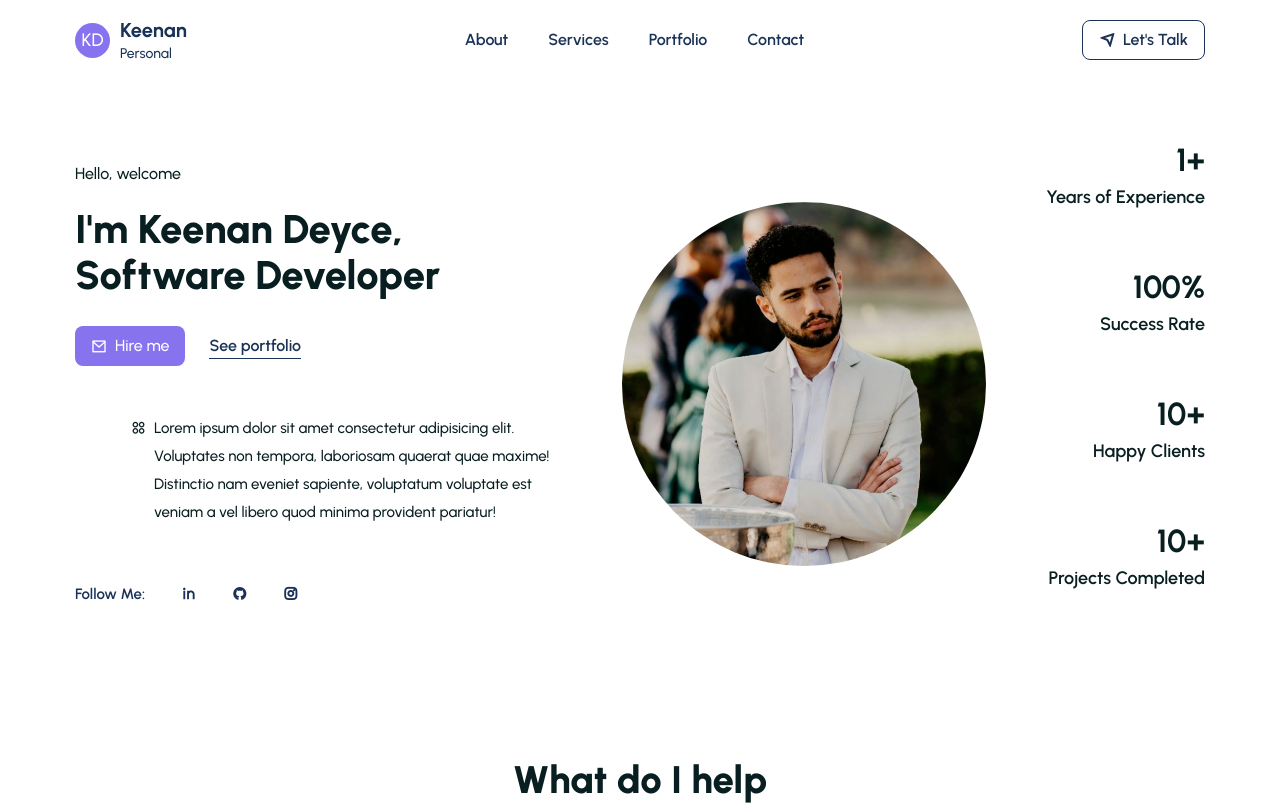
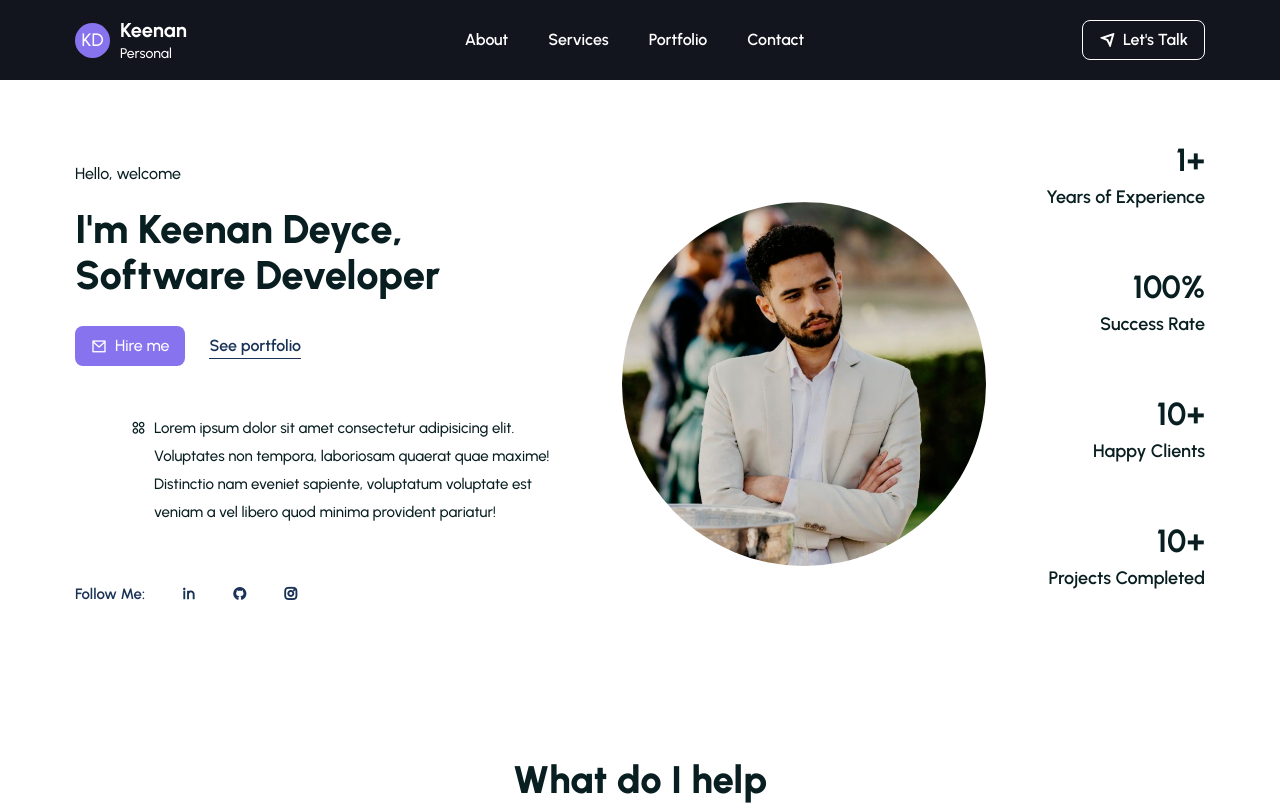
Before and after one commit to 1deyce/reactportfolio, a React (Create React App) app: page / in a window 1280 px wide. Shown: the top 805 px of the page. Built offline with nearby package versions, Linux system fonts and the light colour scheme.

Commit message:
Update_8

```diff
--- a/src/App.css
+++ b/src/App.css
@@ -24,3 +24,14 @@ body {
 section {
   padding: 50px 0;
 }
+
+.sticky__header {
+  width: 100%;
+  height: 80px;
+  line-height: 80px;
+  position: sticky;
+  top: 0;
+  left: 0;
+  background: #fff;
+
+}
--- a/src/components/Footer/Footer.jsx
+++ b/src/components/Footer/Footer.jsx
@@ -1,13 +1,17 @@
 import React from 'react';
 
 const Footer = () => {
-    return <footer className='bg-[#12141e] pt-12'>
+
+    const year = new Date().getFullYear();
+
+    return (
+        <footer className='bg-[#12141e] pt-12'>
 
         {/* =========== footer top =========== */}
         <div className='container'>
             <div className='sm:flex items-center justify-between md:gap-8'>
                 <div className='w-full sm:w-1/2'>
-                    <h2 className='text-[26px] leading-10 text-white font-[600] mb-5 md:text-[2rem] '>
+                    <h2 className='text-[26px] leading-10 text-white font-[600] mb-5 md:text-[2rem]'>
                         Do you want to make beautiful products?
                     </h2>
                     <a href="#contact">
@@ -28,13 +32,79 @@ const Footer = () => {
                             className='text-gray-300 font-[600] text-[15px]'>
                                 Follow Me:
                         </span>
+
+                        <span className='w-[35px] h-[35px] bg-[#2b2d33] p-1 rounded-[50px] cursor-pointer text-center'>
+                            <a
+                                href="https://www.linkedin.com/in/keenan-deyce-5b9ab3219/"
+                                className='text-gray-300 font-[500] text-[18px]'
+                            >
+                                <i class="ri-linkedin-line"></i>
+                            </a>
+                        </span>
+
+                        <span className='w-[35px] h-[35px] bg-[#2b2d33] p-1 rounded-[50px] cursor-pointer text-center'>
+                            <a
+                                href="https://github.com/1deyce"
+                                className='text-gray-300 font-[500] text-[18px]'
+                            >
+                                <i class="ri-github-line"></i>
+                            </a>
+                        </span>
+
+                        <span className='w-[35px] h-[35px] bg-[#2b2d33] p-1 rounded-[50px] cursor-pointer text-center'>
+                            <a
+                                href="https://www.instagram.com/1deycefr/"
+                                className='text-gray-300 font-[500] text-[18px]'
+                            >
+                                <i class="ri-instagram-line"></i>
+                            </a>
+                        </span>
                     </div>
                 </div>
             </div>
+
+            <div>
+                <ul className='flex items-center justify-center gap-10 mt-10'>
+                    <li><a className='text-gray-400 font-[600]' href="#about">About</a></li>
+                    <li><a className='text-gray-400 font-[600]' href="#services">Services</a></li>
+                    <li><a className='text-gray-400 font-[600]' href="#portfolio">Portfolio</a></li>
+                    <li><a className='text-gray-400 font-[600]' href="#contact">Contact</a></li>
+                </ul>
+            </div>
         </div>
         {/* =========== footer top end =========== */}
+        {/* =========== footer bottom =========== */}
+        <div className='bg-[#1b1e29] py-4 mt-14'>
+            <div className="container">
+                <div className="flex items-center justify-center sm:justify-between">
 
+                    <div className='hidden sm:block'>
+                        <div className="flex items-center gap-[10px]">
+                            <span className='w-[35px] h-[35px] rounded-full bg-[#2b2d33] text-white font-[500] text-[18px] flex items-center justify-center cursor-pointer'>
+                                K
+                            </span>
+
+                            <div className='leading-[20px]'>
+                                <h2 className='text-gray-200 font-[500] text-[18px]'>
+                                    Keenan
+                                </h2>
+                                <p className='text-gray-400 text-[14px] font-[500]'>
+                                    Personal
+                                </p>
+                            </div>
+                        </div>
+                    </div>
+
+                    <div>
+                        <p className='text-gray-400 text-[14px]'>Copyright {year} developed by Keenan - All rights reserved.</p>
+                    </div>
+
+                </div>
+            </div>
+        </div>
+        {/* =========== footer bottom =========== */}
     </footer>
+    );
 };
 
 export default Footer;
--- a/src/components/Header/Header.jsx
+++ b/src/components/Header/Header.jsx
@@ -2,7 +2,7 @@ import React from 'react';
 
 const Header = () => {
     return (
-    <header className='w-full h-[80px] leading-[80px] flex items-center'>
+    <header className='w-full h-[80px] leading-[80px] flex items-center bg-[#12141e]'>
         <div className="container">
             <div className='flex items-center justify-between'>
                 {/* =========== logo =========== */}
@@ -12,8 +12,10 @@ const Header = () => {
                     </span>
 
                     <div className='leading-[20px]'>
-                        <h2 className='text-xl text-smallTextColor font-[700]'>Keenan</h2>
-                        <p className='text-smallTextColor text-[14px] font-[500]'>
+                        <h2 className='text-xl text-white font-[700]'>
+                            Keenan
+                        </h2>
+                        <p className='text-white text-[14px] font-[500]'>
                             Personal
                         </p>
                     </div>
@@ -23,17 +25,17 @@ const Header = () => {
                 {/* =========== menu start =========== */}
                 <div className='menu'>
                     <ul className='flex items-center gap-10'>
-                        <li><a className='text-smallTextColor font-[600]' href="#about">About</a></li>
-                        <li><a className='text-smallTextColor font-[600]' href="#services">Services</a></li>
-                        <li><a className='text-smallTextColor font-[600]' href="#portfolio">Portfolio</a></li>
-                        <li><a className='text-smallTextColor font-[600]' href="#contact">Contact</a></li>
+                        <li><a className='text-white font-[600]' href="#about">About</a></li>
+                        <li><a className='text-white font-[600]' href="#services">Services</a></li>
+                        <li><a className='text-white font-[600]' href="#portfolio">Portfolio</a></li>
+                        <li><a className='text-white font-[600]' href="#contact">Contact</a></li>
                     </ul>
                 </div>
                 {/* =========== menu end =========== */}
 
                 {/* =========== menu right =========== */}
                 <div className='flex items-center gap-4'>
-                    <button className='flex items-center gap-2 text-smallTextColor font-[600] border border-solid border-smallTextColor py-2 px-4 rounded-[8px] max-h-[40px] hover:bg-smallTextColor hover:text-white hover:font-[500] ease-in duration-300'>
+                    <button className='flex items-center gap-2 text-white font-[600] border border-solid border-white py-2 px-4 rounded-[8px] max-h-[40px] hover:bg-primaryColor hover:text-white hover:font-[500] ease-in duration-300'>
                         <i class="ri-send-plane-line"></i> Let's Talk
                     </button>
 
```
Lines whose indentation alone changed are shown as unchanged.
